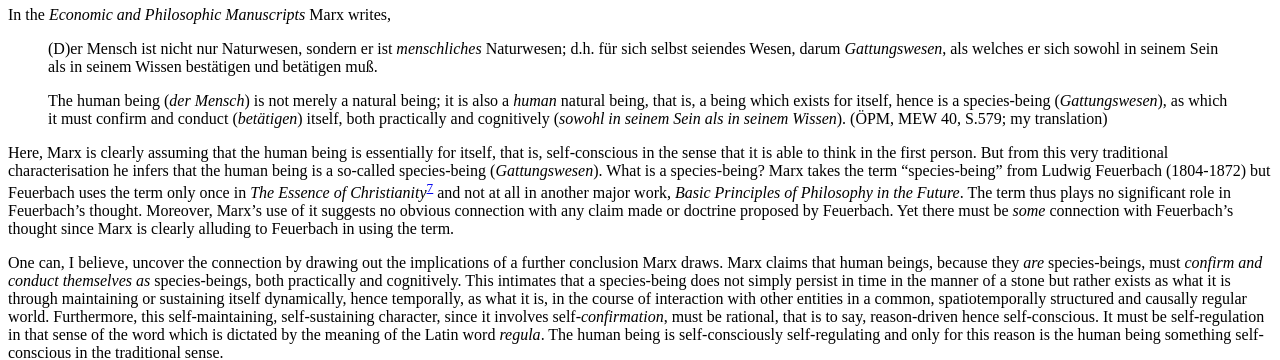
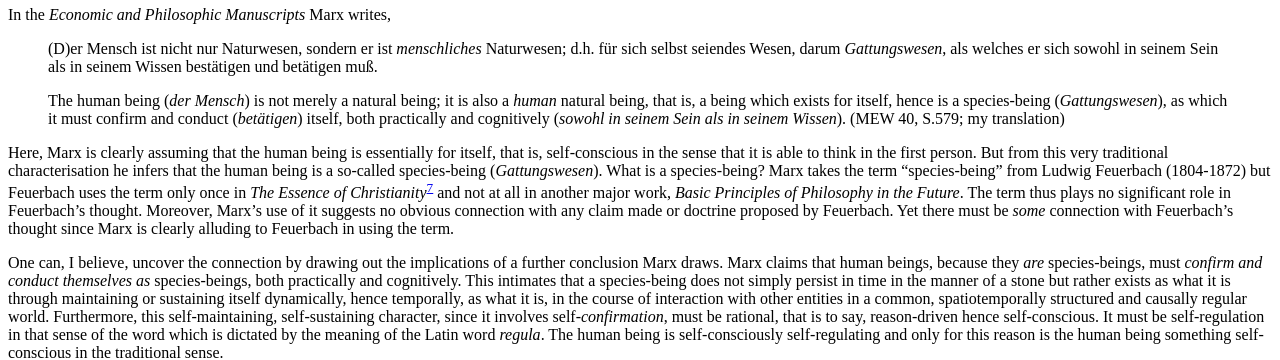
Before and after one commit to klepas/bruins-site, a Jekyll site: the page built from papers/_posts/2016-10-04-what-is-species-being.md, in a window 1280 px wide and 900 px high, scrolled down 2063 px. Shown: the part 150-510 px from the top of the window. Built offline with Jekyll 4.4.1, drawn with Linux system fonts in a browser that asks for light colours; nearby versions of some CDN libraries; some web fonts are replaced.

Commit message:
Updated 2016-10-04-what-is-species-being.md

```diff
--- a/papers/_posts/2016-10-04-what-is-species-being.md
+++ b/papers/_posts/2016-10-04-what-is-species-being.md
@@ -83,7 +83,7 @@ In the _Economic and Philosophic Manuscripts_ Marx writes,
 
 > (D)er Mensch ist nicht nur Naturwesen, sondern er ist _menschliches_ Naturwesen; d.h. für sich selbst seiendes Wesen, darum _Gattungswesen_, als welches er sich sowohl in seinem Sein als in seinem Wissen bestätigen und betätigen muß.
 
-> The human being (_der Mensch_) is not merely a natural being; it is also a _human_ natural being, that is, a being which exists for itself, hence is a species-being (_Gattungswesen_), as which it must confirm and conduct (_betätigen_) itself, both practically and cognitively (_sowohl in seinem Sein als in seinem Wissen_). (ÖPM, MEW 40, S.579; my translation)
+> The human being (_der Mensch_) is not merely a natural being; it is also a _human_ natural being, that is, a being which exists for itself, hence is a species-being (_Gattungswesen_), as which it must confirm and conduct (_betätigen_) itself, both practically and cognitively (_sowohl in seinem Sein als in seinem Wissen_). (MEW 40, S.579; my translation)
 
 Here, Marx is clearly assuming that the human being is essentially for itself, that is, self-conscious in the sense that it is able to think in the first person. But from this very traditional characterisation he infers that the human being is a so-called species-being (_Gattungswesen_). What is a species-being? Marx takes the term “species-being” from Ludwig Feuerbach (1804-1872) but Feuerbach uses the term only once in _The Essence of Christianity_[^7] and not at all in another major work, _Basic Principles of Philosophy in the Future_. The term thus plays no significant role in Feuerbach’s thought. Moreover, Marx’s use of it suggests no obvious connection with any claim made or doctrine proposed by Feuerbach. Yet there must be _some_ connection with Feuerbach’s thought since Marx is clearly alluding to Feuerbach in using the term.
 
```
